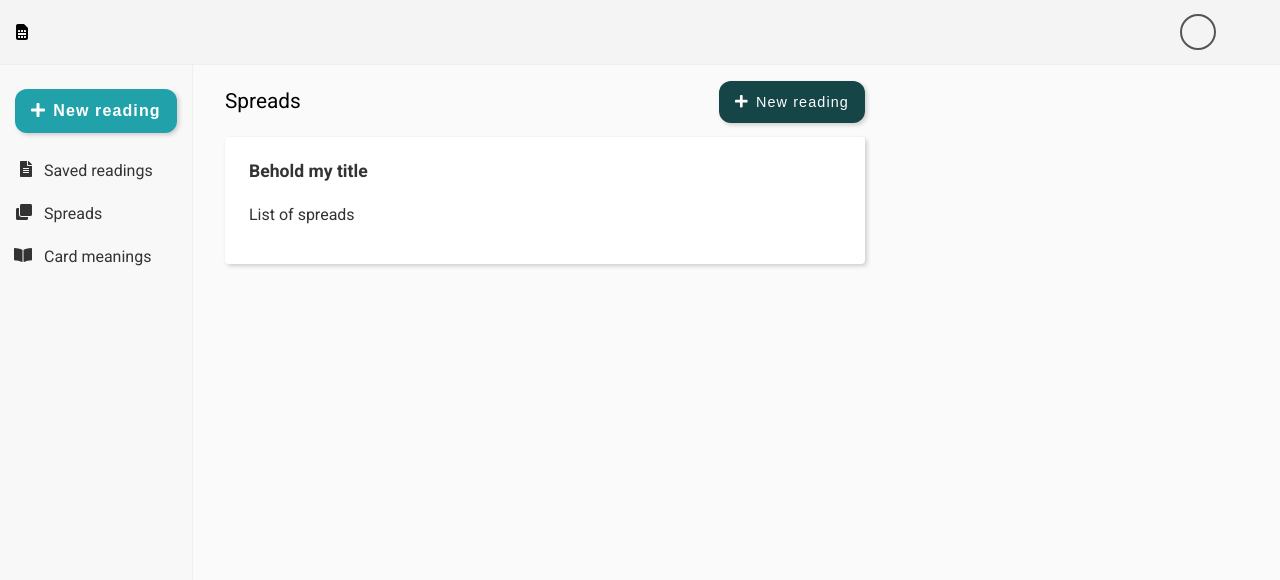
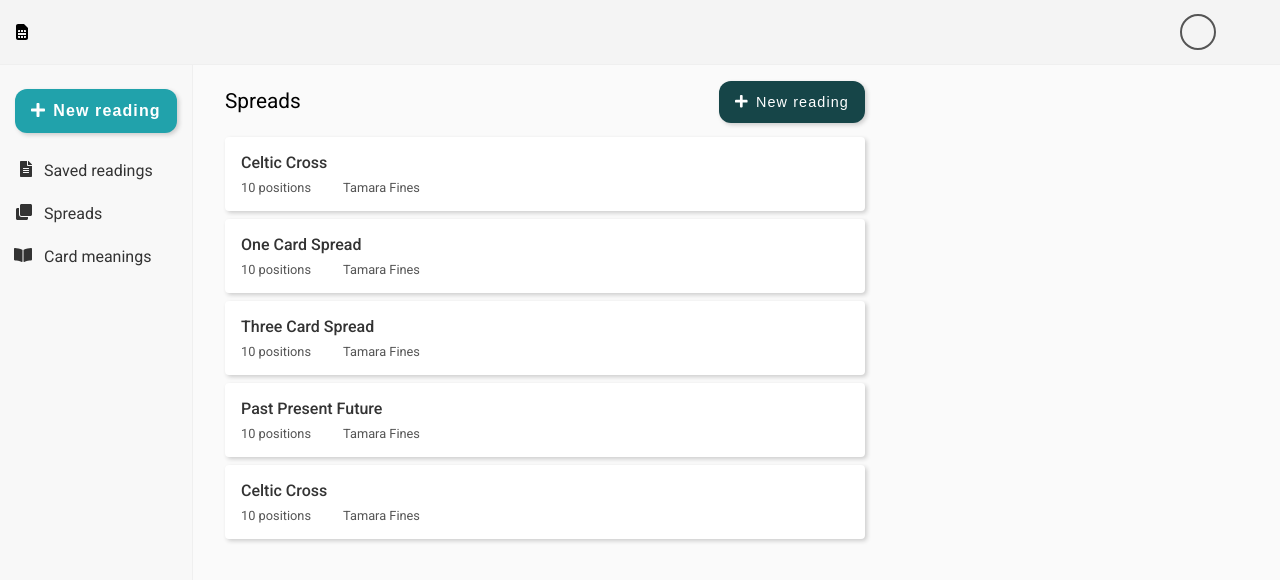
Before and after one commit to armstrongsolona/tarottrack, a React (Create React App) app: page /spreads in a window 1280 px wide. Shown: the top 580 px of the page. Built offline with nearby package versions, Linux system fonts and the light colour scheme.

Commit message:
Add SpreadsList

```diff
--- a/src/components/pages/Spreads/Spreads.tsx
+++ b/src/components/pages/Spreads/Spreads.tsx
@@ -1,11 +1,49 @@
 import React from 'react';
 import Frame from '../../shared/Frame/Frame';
-import Card from '../../shared/Card/Card';
+import SpreadsList from './SpreadsList';
 
 const Spreads = () => {
   return (
     <Frame title='Spreads'>
-      <Card title='Behold my title'>List of spreads</Card>
+      <SpreadsList
+        data={[
+          {
+            author: 'Tamara Fines',
+            description: 'Good for general readings on any topic.',
+            name: 'Celtic Cross',
+            positions: 10,
+            url: '/',
+          },
+          {
+            author: 'Tamara Fines',
+            description: 'Good for general readings on any topic.',
+            name: 'One Card Spread',
+            positions: 10,
+            url: '/',
+          },
+          {
+            author: 'Tamara Fines',
+            description: 'Good for general readings on any topic.',
+            name: 'Three Card Spread',
+            positions: 10,
+            url: '/',
+          },
+          {
+            author: 'Tamara Fines',
+            description: 'Good for general readings on any topic.',
+            name: 'Past Present Future',
+            positions: 10,
+            url: '/',
+          },
+          {
+            author: 'Tamara Fines',
+            description: 'Good for general readings on any topic.',
+            name: 'Celtic Cross',
+            positions: 10,
+            url: '/',
+          },
+        ]}
+      />
     </Frame>
   );
 };
--- /dev/null
+++ b/src/components/pages/Spreads/SpreadsList.tsx
@@ -0,0 +1,104 @@
+import React from 'react';
+import styled from 'styled-components';
+import { SavedListCardStyles } from '../../shared/Card/Card';
+import { COLORS } from '../../../constants/colors';
+
+export type SpreadsObject = {
+  author: string;
+  description: string;
+  name: string;
+  positions: number;
+  url: string;
+};
+
+interface SpreadsListProps {
+  data: SpreadsObject[];
+}
+
+export type ListType = 'readings' | 'spreads';
+
+class SpreadsList extends React.Component<SpreadsListProps, never> {
+  render() {
+    // const isMobileSize = window.innerWidth <= BREAKPOINTS.MOBILE_MAX;
+
+    return this.renderList();
+  }
+
+  renderList = () => {
+    const { data } = this.props;
+
+    const dataMarkup = data.map((dataObject) => {
+      const { author, name, positions, url } = dataObject;
+      const positionsPlural = positions > 1 ? 'positions' : 'position';
+
+      return (
+        <SavedListCardStyles>
+          <SpreadsQuestionStyles>
+            <span>
+              <a href={url}>{name}</a>
+            </span>
+          </SpreadsQuestionStyles>
+          <SpreadsSecondaryInfoStyles>
+            <span>{`${positions} ${positionsPlural}`}</span>
+            <span>{author}</span>
+          </SpreadsSecondaryInfoStyles>
+        </SavedListCardStyles>
+      );
+    });
+
+    return dataMarkup;
+  };
+}
+
+const SpreadsQuestionStyles = styled.div`
+  align-items: flex-end;
+  display: flex;
+  font-weight: 500;
+  justify-content: flex-start;
+  margin-bottom: 0.5rem;
+
+  span {
+    white-space: nowrap;
+    overflow: hidden;
+    text-overflow: ellipsis;
+    max-width: 100%;
+  }
+
+  a,
+  a:link,
+  a:visited,
+  a:hover,
+  a:active {
+    color: ${COLORS.BLACK};
+  }
+
+  a:hover,
+  a:active {
+    text-decoration: underline;
+  }
+`;
+
+const SpreadsSecondaryInfoStyles = styled.div`
+  color: ${COLORS.GREY_DARK};
+  display: flex;
+  font-size: 0.8rem;
+
+  a,
+  a:link,
+  a:visited,
+  a:hover,
+  a:active {
+    color: ${COLORS.GREY_DARK};
+  }
+
+  a:hover,
+  a:active {
+    text-decoration: underline;
+  }
+
+  span {
+    margin-right: 2rem;
+  }
+`;
+
+export default SpreadsList;
```
